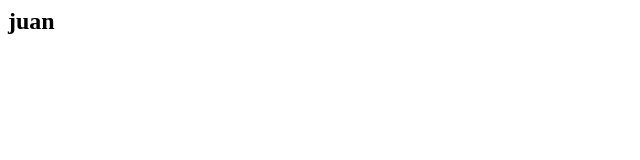
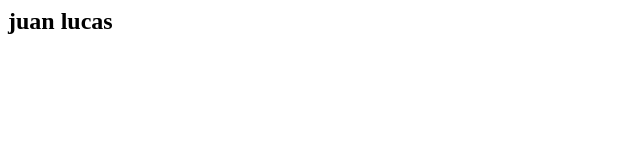
Before and after one commit to mindcrypt/criptored, a plain HTML site: page docs/index.html in a window 1280 px wide. Shown: the full height of the page, 0-640 px from the left. Drawn offline with Linux system fonts and the light colour scheme.

Commit message:
Update index.html

```diff
--- a/docs/index.html
+++ b/docs/index.html
@@ -1 +1 @@
-<h2>juan</h2>
+<h2>juan lucas</h2>
```
